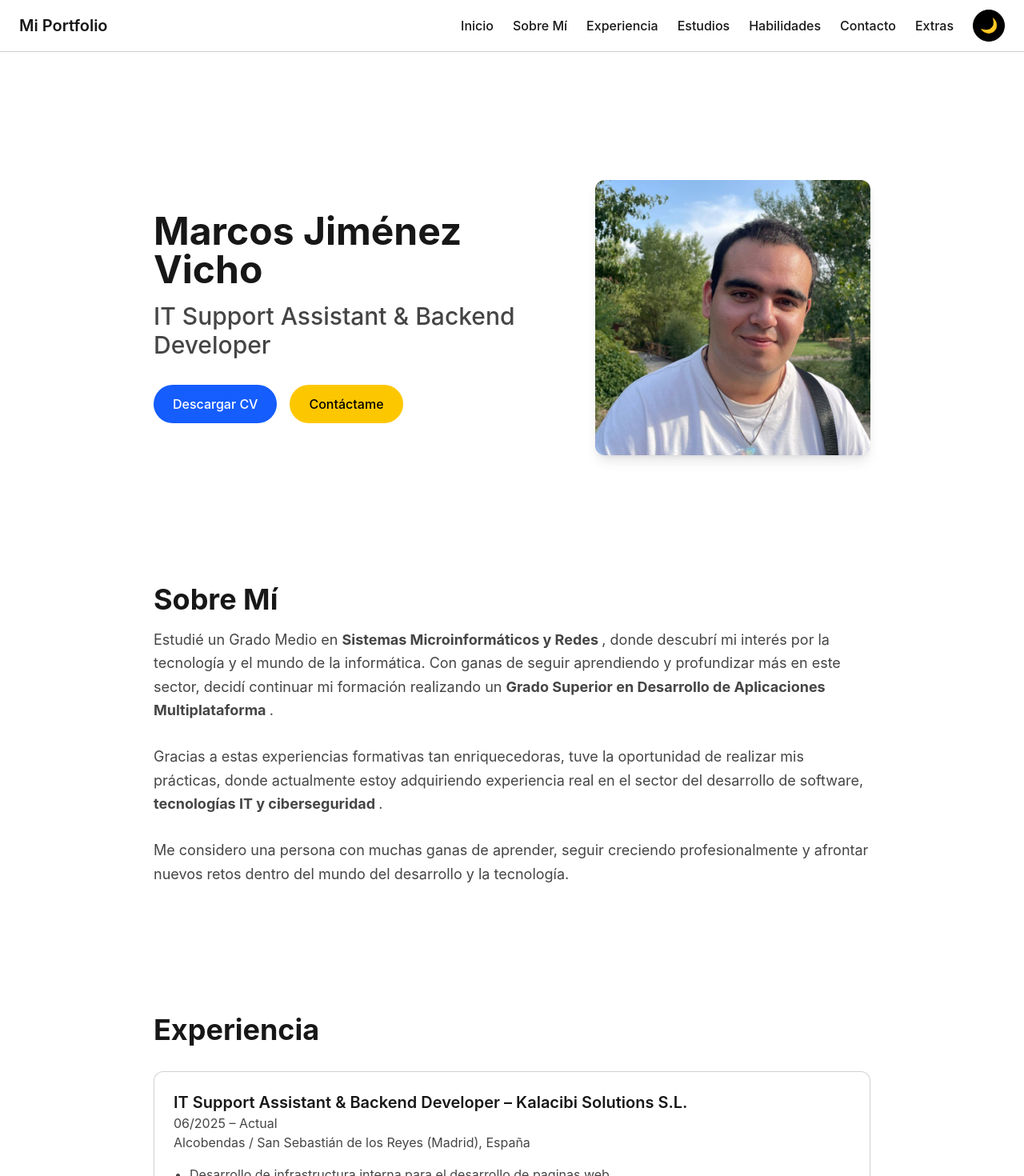
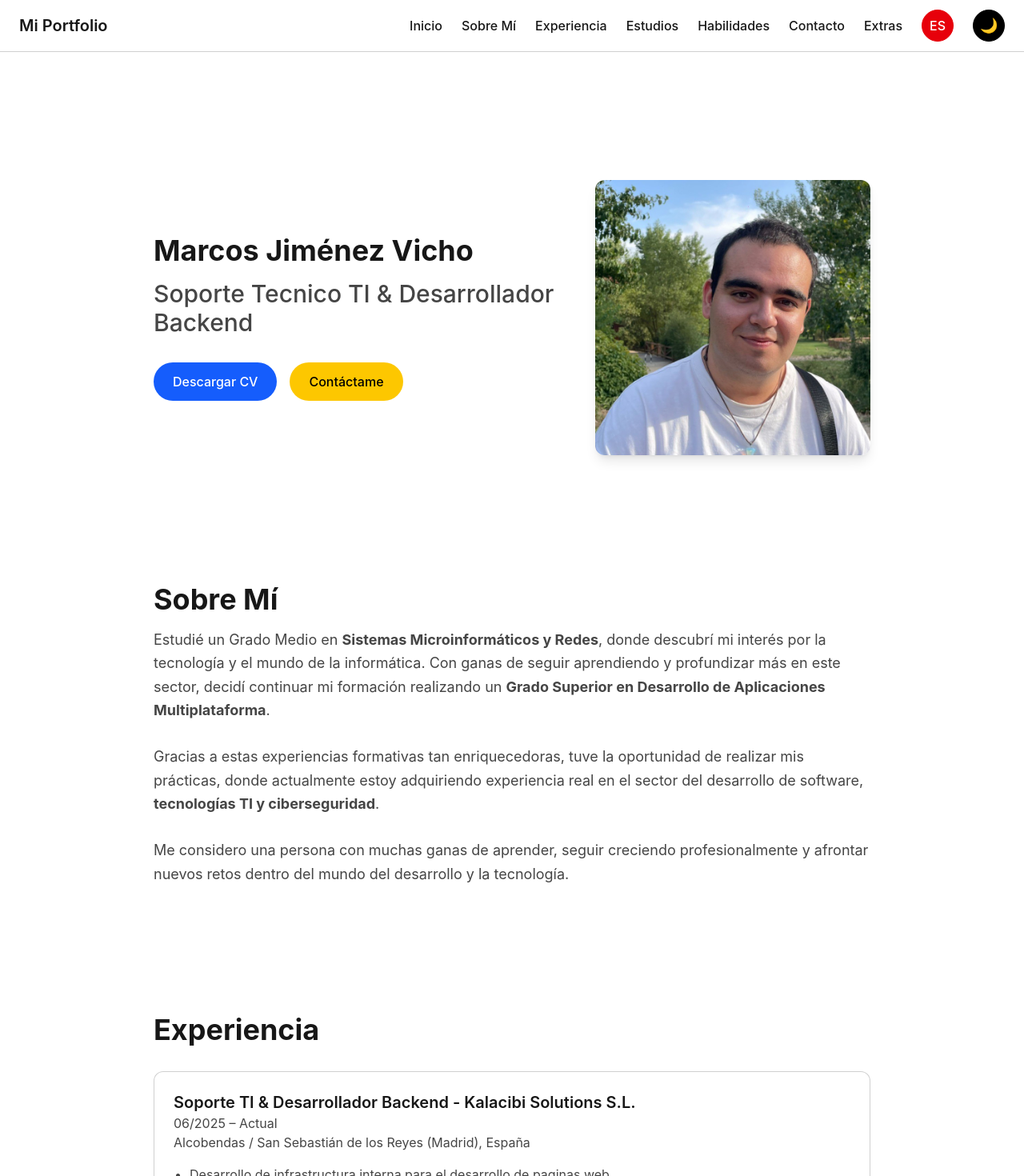
Before and after one commit to Vichotte/my-cv, a Next.js app: page / in a window 1280 px wide. Shown: the top 1470 px of the page at 80% size. Built offline with nearby package versions, Linux system fonts and the light colour scheme.

Commit message:
translation es-en

```diff
--- a/src/app/components/Contacto.tsx
+++ b/src/app/components/Contacto.tsx
@@ -1,21 +1,23 @@
 "use client";
 
 import { Mail, Phone, Link, ExternalLink } from "lucide-react";
+import { useLanguage } from "@/context/LanguageContext";
+
 
 
 export default function Contacto() {
+  const { lang } = useLanguage();
   return (
     <section id="contacto" className="w-full py-20 flex flex-col gap-10">
 
-      <h2 className="text-3xl md:text-4xl font-bold">Contacto</h2>
+      <h2 className="text-3xl md:text-4xl font-bold">
+        {lang === "es" ? "Contact" : "Contact Me"}
+      </h2>
 
-      {/* CUADRO PRINCIPAL */}
       <div className="w-full p-8 rounded-xl border border-foreground/20 bg-background/50 shadow-lg flex flex-col gap-8">
 
-        {/* FILA 1: EMAIL + TELÉFONO */}
         <div className="flex flex-col md:flex-row justify-between gap-6">
 
-          {/* EMAIL */}
           <div className="flex items-center gap-3">
             <Mail className="w-6 h-6 text-blue-400" />
             <a
@@ -26,7 +28,6 @@ export default function Contacto() {
             </a>
           </div>
 
-          {/* TELÉFONO */}
           <div className="flex items-center gap-3">
             <Phone className="w-6 h-6 text-blue-400" />
             <a
--- a/src/app/components/Estudios.tsx
+++ b/src/app/components/Estudios.tsx
@@ -1,10 +1,16 @@
 "use client";
 
+import { useLanguage } from "@/context/LanguageContext";
+
+
 export default function Estudios() {
+  const { lang } = useLanguage();
   return (
     <section id="estudios" className="w-full py-20 flex flex-col gap-10">
 
-      <h2 className="text-3xl md:text-4xl font-bold">Estudios</h2>
+      <h2 className="text-3xl md:text-4xl font-bold">
+        {lang === "es" ? "Estudios" : "Education"}
+      </h2>
 
       <div className="w-full p-8 rounded-xl border border-foreground/20 bg-background/50 shadow-lg">
 
@@ -31,12 +37,11 @@ export default function Estudios() {
 
             <div>
               <h3 className="text-xl font-semibold">
-                CICLO FORMATIVO DE GRADO SUPERIOR, DESARROLLO DE APLICACIONES MULTIPLATAFORMA (D.A.M)
+                {lang === "es" ? "CICLO FORMATIVO DE GRADO SUPERIOR, DESARROLLO DE APLICACIONES MULTIPLATAFORMA (D.A.M)" : "HIGHER LEVEL VOCATIONAL TRAINING CYCLE, MULTIPLATFORM APPLICATION DEVELOPMENT"}
               </h3>
               <p className="opacity-80">09/2023 – 06/2025</p>
               <p className="mt-2 opacity-80 leading-relaxed">
-                Formación avanzada y especifica en el mundo del desarrollo de software, bases de datos, programación,
-                aplicaciones desktop como móviles y metodologías modernas.
+                {lang === "es" ? "Formación avanzada y especifica en el mundo del desarrollo de software, bases de datos, programación, aplicaciones desktop como móviles y metodologías modernas." : "Advanced and specific training in the world of software development, databases, programming, desktop and mobile applications and modern methodologies."}
               </p>
             </div>
 
@@ -44,11 +49,11 @@ export default function Estudios() {
 
             <div>
               <h3 className="text-xl font-semibold">
-                CICLO FORMATIVO DE GRADO MEDIO, SISTEMAS MICROINFORMÁTICO Y REDES (S.M.R)
+                {lang === "es" ? "CICLO FORMATIVO DE GRADO MEDIO, SISTEMAS MICROINFORMÁTICO Y REDES (S.M.R)" : "INTERMEDIATE VOCATIONAL TRAINING CYCLE, MICROCOMPUTER SYSTEMS AND NETWORKS"}
               </h3>
               <p className="opacity-80">09/2021 – 06/2023</p>
               <p className="mt-2 opacity-80 leading-relaxed">
-                Formación en montaje, mantenimiento y soporte de equipos informáticos, redes, sistemas operativos.
+                {lang === "es" ? "Formación en montaje, mantenimiento y soporte de equipos informáticos, redes, sistemas operativos." : "Training in assembly, maintenance and support of computer equipment, networks, and operating systems."}
               </p>
             </div>
           </div>
--- a/src/app/components/Experiencia.tsx
+++ b/src/app/components/Experiencia.tsx
@@ -1,29 +1,49 @@
 "use client";
 
+import { useLanguage } from "@/context/LanguageContext";
+
+
 export default function Experiencia() {
+  const { lang } = useLanguage();
   return (
     <section id="experiencia" className="w-full py-20 flex flex-col gap-8">
 
-      <h2 className="text-3xl md:text-4xl font-bold">Experiencia</h2>
+      <h2 className="text-3xl md:text-4xl font-bold">
+        {lang === "es" ? "Experiencia" : "Experience"}
+        </h2>
 
       <div className="flex flex-col gap-6">
 
-        {/* EXPERIENCIA REAL */}
         <div className="p-6 rounded-xl border border-foreground/20 bg-background/50">
           <h3 className="text-xl font-semibold">
-            IT Support Assistant & Backend Developer – Kalacibi Solutions S.L.
+            {lang === "es" ? "Soporte TI & Desarrollador Backend - Kalacibi Solutions S.L." : "IT Support Assistant & Backend Developer – Kalacibi Solutions S.L."}
           </h3>
 
           <p className="opacity-80">06/2025 – Actual</p>
-          <p className="opacity-80">Alcobendas / San Sebastián de los Reyes (Madrid), España</p>
+          <p className="opacity-80">
+            {lang === "es" ? "Alcobendas / San Sebastián de los Reyes (Madrid), España" : "Alcobendas / San Sebastián de los Reyes (Madrid), Spain"}
+          </p>
 
           <ul className="mt-4 flex flex-col gap-2 opacity-80 list-disc pl-5">
+            {lang === "es" ? (
+          <>
             <li>Desarrollo de infrastructura interna para el desarrollo de paginas web</li>
             <li>Mantenimiento y soporte de equipos con Windows y macOS.</li>
             <li>Configuración y gestión de cuentas de Microsoft.</li>
             <li>Desarrollo de scripts y automatización de tareas para optimizar procesos.</li>
             <li>Realización de auditorías y seguimiento de logs para control y diagnóstico de sistemas.</li>
             <li>Gestión y comunicación con proveedores tecnológicos.</li>
+            </>
+        ) : (
+          <>
+          <li>Development of internal infrastructure for website development</li>
+          <li>Maintenance and support of Windows and macOS systems.</li>
+          <li>Configuration and management of Microsoft accounts.</li>
+          <li>Development of scripts and automation of tasks to optimize processes.</li>
+          <li>Performance of audits and log monitoring for system control and diagnostics.</li>
+          <li>Management and communication with technology providers.</li>
+            </>
+            )}
           </ul>
         </div>
 
--- a/src/app/components/Habilidades.tsx
+++ b/src/app/components/Habilidades.tsx
@@ -1,9 +1,13 @@
 "use client";
+
+import { useLanguage } from "@/context/LanguageContext";
+
 
 import { useEffect, useState } from "react";
 import Image from "next/image";
 
 export default function Habilidades() {
+  const { lang } = useLanguage();
   const [mounted, setMounted] = useState(false);
 
   useEffect(() => {
@@ -60,14 +64,18 @@ export default function Habilidades() {
   if (!mounted) {
     return (
       <section id="habilidades" className="w-full py-20 flex flex-col gap-10">
-        <h2 className="text-3xl md:text-4xl font-bold">Habilidades</h2>
+        <h2 className="text-3xl md:text-4xl font-bold">
+          {lang === "es" ? "Habilidades" : "Skills"}
+        </h2>
       </section>
     );
   }
 
   return (
     <section id="habilidades" className="w-full py-20 flex flex-col gap-10">
-      <h2 className="text-3xl md:text-4xl font-bold">Habilidades</h2>
+      <h2 className="text-3xl md:text-4xl font-bold">
+        {lang === "es" ? "Habilidades" : "Skills"}
+      </h2>
 
       <div className="overflow-hidden w-full">
         <div
--- a/src/app/components/Inicio.tsx
+++ b/src/app/components/Inicio.tsx
@@ -1,8 +1,10 @@
 "use client";
 
 import Image from "next/image";
+import { useLanguage } from "@/context/LanguageContext";
 
 export default function Inicio() {
+  const { lang } = useLanguage();
 
   const handleDownloadCV = () => {
     const files = [
@@ -29,36 +31,32 @@ export default function Inicio() {
       id="inicio"
       className="w-full flex flex-col-reverse md:flex-row items-center justify-between gap-10 py-20"
     >
-      {/* Texto */}
       <div className="flex flex-col gap-4 max-w-lg">
-        <h1 className="text-4xl md:text-5xl font-bold">
-          Marcos Jiménez Vicho
+        <h1 className="text-4xl font-bold">
+          {lang === "es" ? "Marcos Jiménez Vicho" : "Marcos Jiménez Vicho"}
         </h1>
 
         <h2 className="text-2xl md:text-3xl font-medium opacity-80">
-          IT Support Assistant & Backend Developer
+          {lang === "es" ? "Soporte Tecnico TI & Desarrollador Backend" : "IT Support Assistant & Backend Developer"}
         </h2>
 
         <div className="flex gap-4 mt-4">
-          {/* BOTÓN DESCARGAR CV */}
           <button
             onClick={handleDownloadCV}
             className="px-6 py-3 rounded-full bg-blue-600 text-white font-medium hover:opacity-80 transition"
           >
-            Descargar CV
+            {lang === "es" ? "Descargar CV" : "Download CV"}
           </button>
 
-          {/* BOTÓN CONTACTAR */}
           <button
             onClick={handleContact}
             className="px-6 py-3 rounded-full bg-yellow-400 text-black font-medium hover:opacity-80 transition"
           >
-            Contáctame
+            {lang === "es" ? "Contáctame" : "Contact Me"}
           </button>
         </div>
       </div>
 
-      {/* Imagen */}
       <div className="w-full md:w-auto flex justify-center">
         <Image
           src="/img/my-photo.jpg"
--- /dev/null
+++ b/src/app/components/LanguageToggle.tsx
@@ -0,0 +1,22 @@
+"use client";
+
+import { useLanguage } from "@/context/LanguageContext";
+
+export default function LanguageToggle() {
+  const { lang, toggleLang } = useLanguage();
+
+  const isSpanish = lang === "es";
+
+  return (
+    <button
+      onClick={toggleLang}
+      className={`
+        w-10 h-10 rounded-full flex items-center justify-center
+        transition-all duration-300 border
+        ${isSpanish ? "bg-red-600 text-white border-red-600" : "bg-blue-600 text-white border-blue-600"}
+      `}
+    >
+      {isSpanish ? "ES" : "EN"}
+    </button>
+  );
+}
--- a/src/app/components/Navbar.tsx
+++ b/src/app/components/Navbar.tsx
@@ -2,9 +2,13 @@
 
 import { useState } from "react";
 import ThemeToggle from "./ThemeToggle";
+import LanguageToggle from "./LanguageToggle";
+import { useLanguage } from "@/context/LanguageContext";
+
 
 export default function Navbar() {
   const [open, setOpen] = useState(false);
+  const { lang } = useLanguage();
 
   return (
     <nav className="w-full bg-background text-foreground border-b border-foreground/20">
@@ -14,7 +18,7 @@ export default function Navbar() {
 
         {/* LOGO */}
         <div className="text-xl font-semibold">
-          Mi Portfolio
+          {lang === "es" ? "Mi Portfolio" : "My Portfolio"}
         </div>
 
         {/* HAMBURGUESA (solo móvil) */}
@@ -29,42 +33,47 @@ export default function Navbar() {
         <ul className="hidden md:flex gap-6 text-base font-medium items-center">
         <li>
           <a href="#inicio" className="cursor-pointer hover:opacity-70 transition">
-            Inicio
+            {lang === "es" ? "Inicio" : "Start"}
           </a>
         </li>
 
         <li>
           <a href="#sobremi" className="cursor-pointer hover:opacity-70 transition">
-            Sobre Mí
+            {lang === "es" ? "Sobre Mí" : "About Me"}
           </a>
         </li>
 
         <li>
           <a href="#experiencia" className="cursor-pointer hover:opacity-70 transition">
-            Experiencia
+            {lang === "es" ? "Experiencia" : "Experience"}
           </a>
         </li>
 
         <li>
           <a href="#estudios" className="cursor-pointer hover:opacity-70 transition">
-            Estudios
+            {lang === "es" ? "Estudios" : "Education"}
           </a>
         </li>
 
         <li>
           <a href="#habilidades" className="cursor-pointer hover:opacity-70 transition">
-            Habilidades
+            {lang === "es" ? "Habilidades" : "Skills"}
           </a>
         </li>
 
          <li>
           <a href="#contacto" className="cursor-pointer hover:opacity-70 transition">
-            Contacto
+            {lang === "es" ? "Contacto" : "Contact Me"}
           </a>
         </li>
 
-        <li className="cursor-pointer hover:opacity-70 transition">Extras</li>
+        <li>
+          <a href="https://github.com/Vichotte" className="cursor-pointer hover:opacity-70 transition">
+            {lang === "es" ? "Extras" : "Extras"}
+          </a>
+        </li>
 
+        <LanguageToggle />
         <ThemeToggle />
       </ul>
 
@@ -81,6 +90,7 @@ export default function Navbar() {
            <li><a href="#contacto" className="hover:opacity-70 transition">Contacto</a></li>
           <li className="hover:opacity-70 transition">Extras</li>
           {/* ÚNICO BOTÓN DE TEMA TAMBIÉN AQUÍ */}
+          <LanguageToggle />
           <ThemeToggle />
         </ul>
       )}
--- a/src/app/components/SobreMi.tsx
+++ b/src/app/components/SobreMi.tsx
@@ -1,26 +1,48 @@
 "use client";
 
+import { useLanguage } from "@/context/LanguageContext";
+
+
 export default function SobreMi() {
+  const { lang } = useLanguage();
   return (
     <section id="sobremi" className="w-full py-20 flex flex-col items-start gap-10">
 
 
       {/* Texto */}
       <div className="flex flex-col gap-4 w-full">
-        <h2 className="text-3xl md:text-4xl font-bold">Sobre Mí</h2>
+        <h2 className="text-3xl md:text-4xl font-bold">
+        {lang === "es" ? "Sobre Mí" : "About Me"}
+        </h2>
 
         <p className="text-lg opacity-80 leading-relaxed">
-          Estudié un Grado Medio en <b>Sistemas Microinformáticos y Redes </b>, donde descubrí mi interés por la tecnología y el
-          mundo de la informática. Con ganas de seguir aprendiendo y profundizar más en este sector, decidí continuar mi
-          formación realizando un <b>Grado Superior en Desarrollo de Aplicaciones Multiplataforma </b>.
-          <br /><br />
-          Gracias a estas experiencias formativas tan enriquecedoras, tuve la oportunidad de realizar mis prácticas, donde
-          actualmente estoy adquiriendo experiencia real en el sector del desarrollo de software, <b>tecnologías IT y
-          ciberseguridad </b>.
-          <br /><br />
-          Me considero una persona con muchas ganas de aprender, seguir creciendo profesionalmente y afrontar nuevos retos
-          dentro del mundo del desarrollo y la tecnología.
-        </p>
+        {lang === "es" ? (
+          <>
+            Estudié un Grado Medio en <b>Sistemas Microinformáticos y Redes</b>, donde descubrí mi interés por la
+            tecnología y el mundo de la informática. Con ganas de seguir aprendiendo y profundizar más en este sector,
+            decidí continuar mi formación realizando un <b>Grado Superior en Desarrollo de Aplicaciones Multiplataforma</b>.
+            <br /><br />
+            Gracias a estas experiencias formativas tan enriquecedoras, tuve la oportunidad de realizar mis prácticas,
+            donde actualmente estoy adquiriendo experiencia real en el sector del desarrollo de software,{" "}
+            <b>tecnologías TI y ciberseguridad</b>.
+            <br /><br />
+            Me considero una persona con muchas ganas de aprender, seguir creciendo profesionalmente y afrontar nuevos
+            retos dentro del mundo del desarrollo y la tecnología.
+          </>
+        ) : (
+          <>
+            I studied a Vocational Degree in <b>Microcomputer Systems and Networks</b>, where I discovered my interest in
+            technology and the IT world. Motivated to continue learning and deepen my knowledge, I decided to pursue a{" "}
+            <b>Higher Degree in Multiplatform Application Development</b>.
+            <br /><br />
+            Thanks to these enriching academic experiences, I had the opportunity to complete my internship, where I am
+            currently gaining real-world experience in software development, <b>IT technologies and cybersecurity</b>.
+            <br /><br />
+            I consider myself a highly motivated person, eager to learn, grow professionally, and take on new challenges
+            within the world of development and technology.
+          </>
+        )}
+      </p>
       </div>
 
     </section>
--- a/src/app/layout.tsx
+++ b/src/app/layout.tsx
@@ -2,7 +2,7 @@ import type { Metadata } from "next";
 import { Geist, Geist_Mono } from "next/font/google";
 import "./globals.css";
 import { ThemeProvider } from "next-themes";
-<ThemeProvider attribute="class" defaultTheme="light"></ThemeProvider>
+import { LanguageProvider } from "@/context/LanguageContext";
 
 const geistSans = Geist({
   variable: "--font-geist-sans",
@@ -23,9 +23,17 @@ export default function RootLayout({ children }: { children: React.ReactNode })
   return (
     <html lang="en" suppressHydrationWarning>
       <body className={`${geistSans.variable} ${geistMono.variable} antialiased`}>
-        <ThemeProvider attribute="class" defaultTheme="light">
-          {children}
-        </ThemeProvider>
+
+        {/* PRIMERO: PROVIDER DE IDIOMA */}
+        <LanguageProvider>
+
+          {/* DENTRO: PROVIDER DE TEMA */}
+          <ThemeProvider attribute="class" defaultTheme="light">
+            {children}
+          </ThemeProvider>
+
+        </LanguageProvider>
+
       </body>
     </html>
   );
--- /dev/null
+++ b/src/context/LanguageContext.tsx
@@ -0,0 +1,44 @@
+"use client";
+
+import { createContext, useContext, useEffect, useState } from "react";
+type Lang = "es" | "en";
+
+interface LanguageContextType {
+  lang: Lang;
+  toggleLang: () => void;
+}
+
+const LanguageContext = createContext<LanguageContextType | null>(null);
+
+export function LanguageProvider({ children }: { children: React.ReactNode }) {
+  const [lang, setLang] = useState<Lang>("es");
+  const [mounted, setMounted] = useState(false);
+
+  useEffect(() => {
+    setMounted(true);
+    const saved = localStorage.getItem("lang");
+    if (saved === "es" || saved === "en") {
+      setLang(saved);
+    }
+  }, []);
+
+  const toggleLang = () => {
+    const newLang = lang === "es" ? "en" : "es";
+    setLang(newLang);
+    localStorage.setItem("lang", newLang);
+  };
+
+  if (!mounted) return null;
+
+  return (
+    <LanguageContext.Provider value={{ lang, toggleLang }}>
+      {children}
+    </LanguageContext.Provider>
+  );
+}
+
+export function useLanguage() {
+  const ctx = useContext(LanguageContext);
+  if (!ctx) throw new Error("useLanguage must be used inside LanguageProvider");
+  return ctx;
+}
--- /dev/null
+++ b/src/hooks/useLanguage.ts
@@ -0,0 +1,24 @@
+"use client";
+
+import { useEffect, useState } from "react";
+
+export function useLanguage() {
+  const [lang, setLang] = useState<"es" | "en">("es");
+  const [mounted, setMounted] = useState(false);
+
+  useEffect(() => {
+    setMounted(true);
+    const saved = localStorage.getItem("lang");
+    if (saved === "es" || saved === "en") {
+      setLang(saved);
+    }
+  }, []);
+
+  const toggleLang = () => {
+    const newLang = lang === "es" ? "en" : "es";
+    setLang(newLang);
+    localStorage.setItem("lang", newLang);
+  };
+
+  return { lang, toggleLang, mounted };
+}
```
